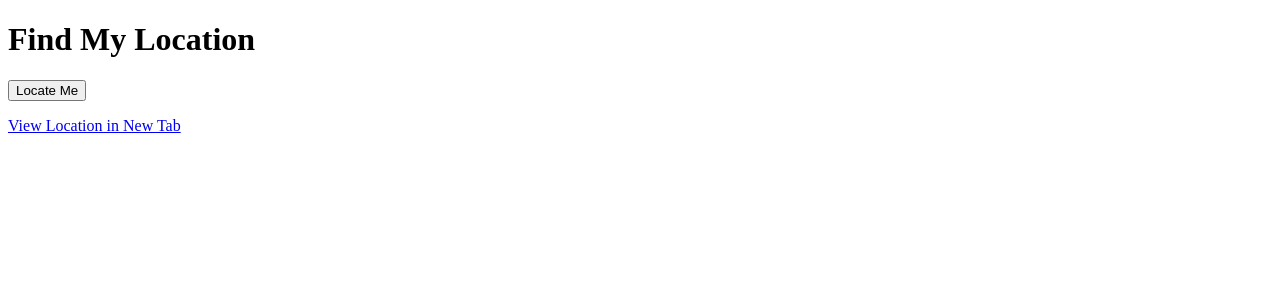
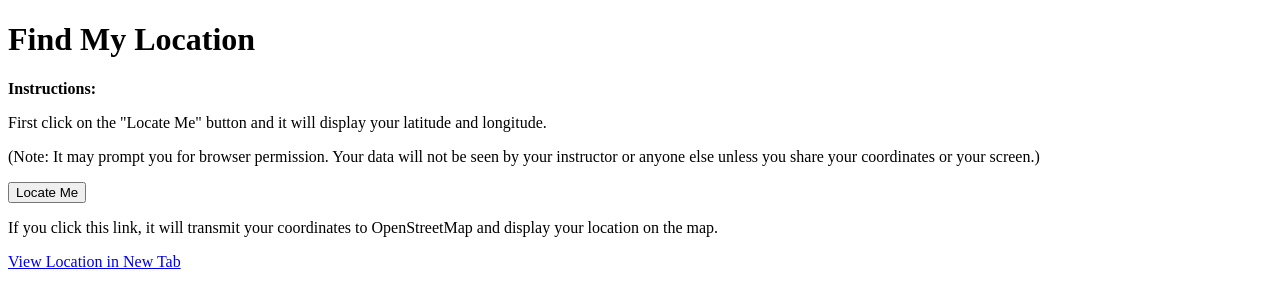
Before and after one commit to PatrickFrankAIU/geolocation, a plain HTML site: page index.html in a window 1280 px wide. Drawn offline with Linux system fonts and the light colour scheme.

Commit message:
added instructions and alerts

```diff
--- a/index.html
+++ b/index.html
@@ -5,7 +5,11 @@
 </head>
 <body>
     <h1>Find My Location</h1>
+    <p><b>Instructions:</b></p>
+    <p>First click on the "Locate Me" button and it will display your latitude and longitude.</p>
+    <p>(Note: It may prompt you for browser permission. Your data will not be seen by your instructor or anyone else unless you share your coordinates or your screen.)</p>
     <button onclick="getLocation()">Locate Me</button>
+    <p>If you click this link, it will transmit your coordinates to OpenStreetMap and display your location on the map.</p>
     <p id="location"></p>
     <a id="mapLink" href="#" target="_blank">View Location in New Tab</a>
 
```
